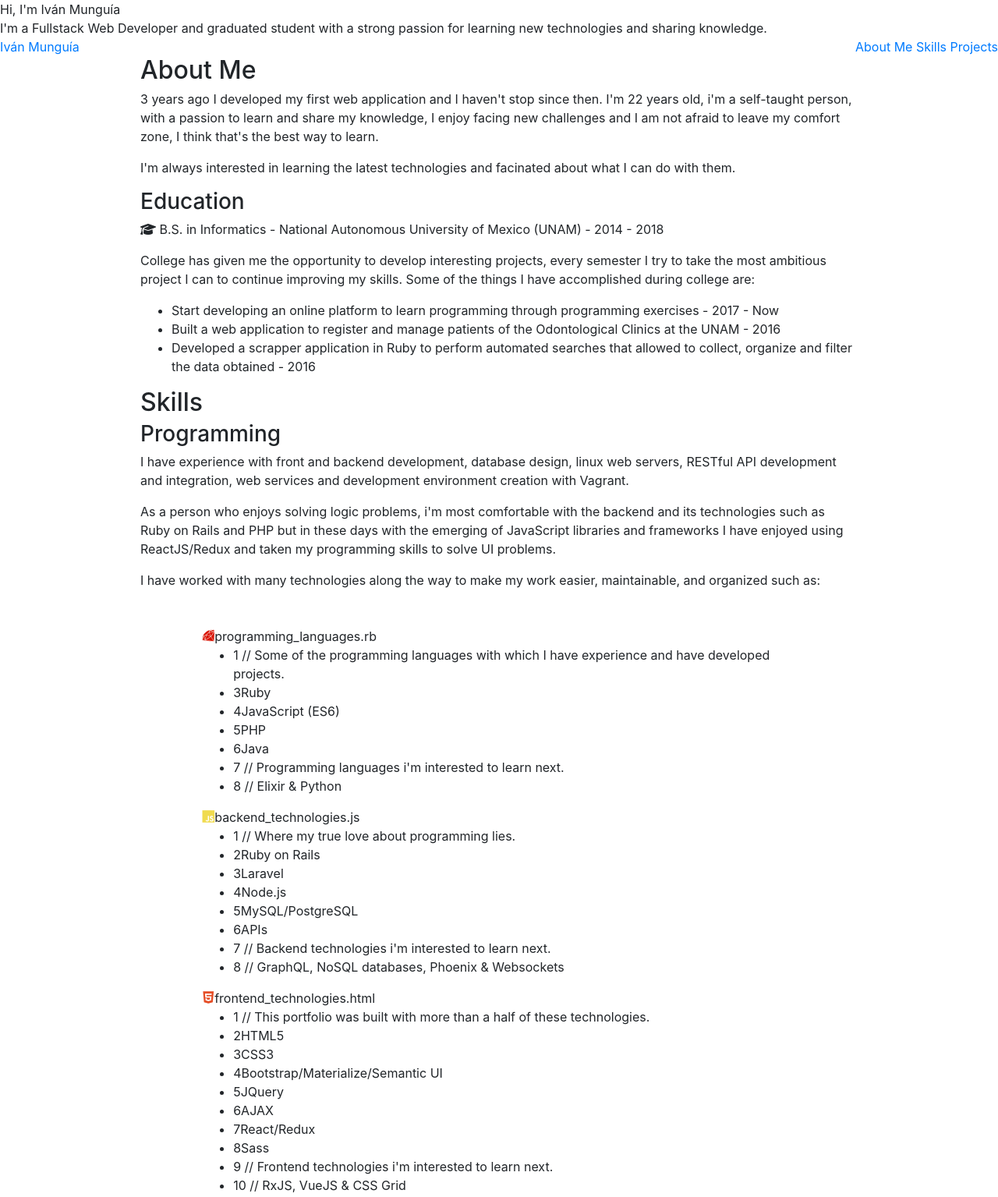
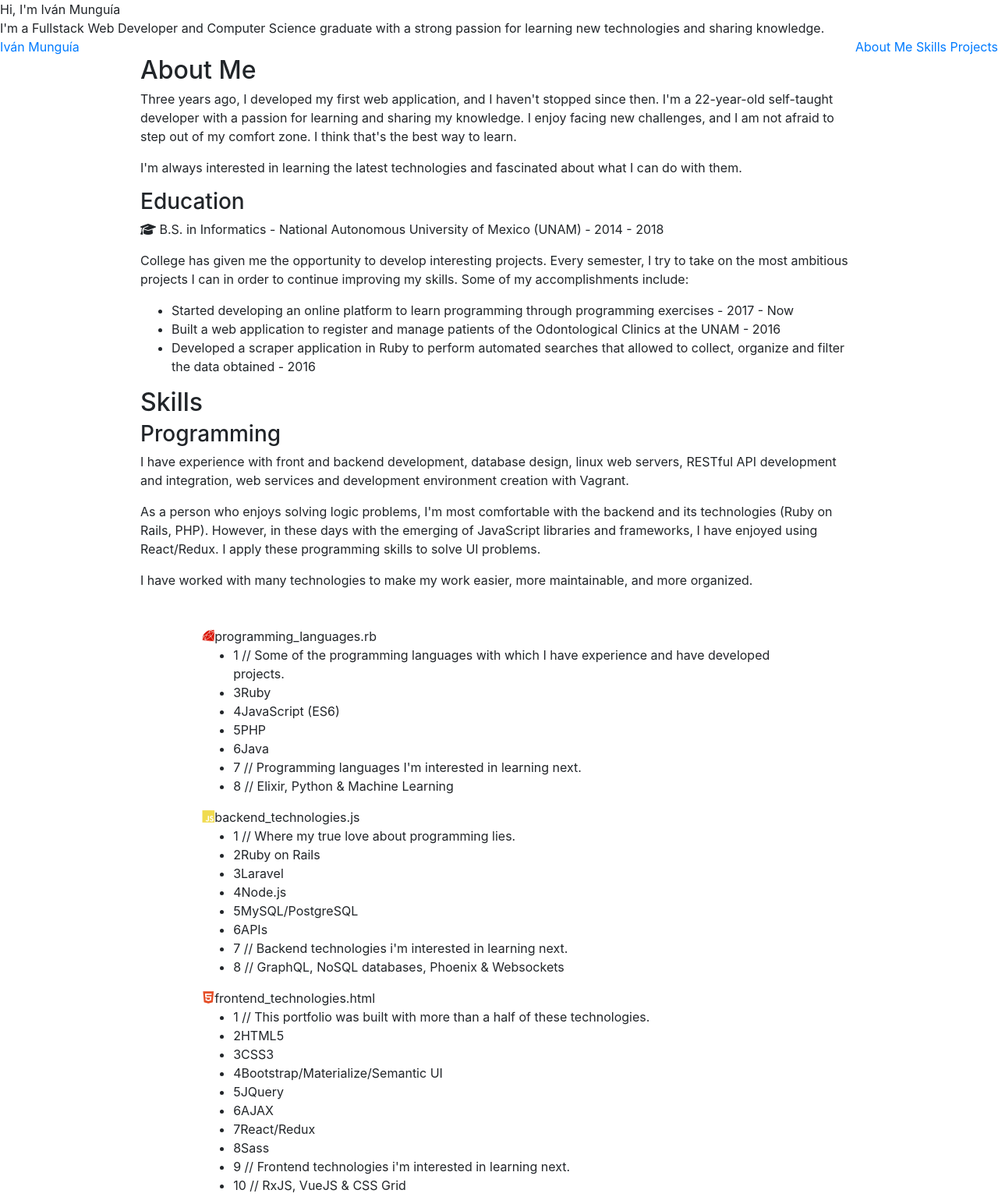
Before and after one commit to warborn/portfolio, a website: page src/index.html in a window 1280 px wide. Shown: the top 1535 px of the page at 78% size. Drawn offline with nearby package versions, Linux system fonts and the light colour scheme.

Commit message:
Fix the grammar of the index page

```diff
--- a/src/index.html
+++ b/src/index.html
@@ -17,7 +17,7 @@
       <div class="gradient-line"></div>
       <div class="description">
         <!-- I'm a Computer Science student at the UNAM and a web developer with a strong passion for learning new technologies.  -->
-        I'm a Fullstack Web Developer and graduated student with a strong passion for learning new technologies and sharing knowledge.
+        I'm a Fullstack Web Developer and Computer Science graduate with a strong passion for learning new technologies and sharing knowledge.
       </div>
     </div>
   </div>
@@ -49,10 +49,10 @@
         <div class="separator"></div>
         <div class="bio flow-text">
           <p>
-            3 years ago I developed my first web application and I haven't stop since then. I'm 22 years old, i'm a self-taught person, with a passion to learn and share my knowledge, I enjoy facing new challenges and I am not afraid to leave my comfort zone, I think that's the best way to learn.
+            Three years ago, I developed my first web application, and I haven't stopped since then. I'm a 22-year-old self-taught developer with a passion for learning and sharing my knowledge. I enjoy facing new challenges, and I am not afraid to step out of my comfort zone. I think that's the best way to learn.
           </p>
           <p>
-            I'm always interested in learning the latest technologies and facinated about what I can do with them.
+            I'm always interested in learning the latest technologies and fascinated about what I can do with them.
           </p>
         </div>
         <!-- <h4>My Social Networks</h4>
@@ -69,11 +69,11 @@
             B.S. in Informatics - National Autonomous University of Mexico (UNAM) - <span class="date">2014 - 2018</span>
           </p>
           <p>
-            College has given me the opportunity to develop interesting projects, every semester I try to take the most ambitious project I can to continue improving my skills. Some of the things I have accomplished during college are:
+            College has given me the opportunity to develop interesting projects. Every semester, I try to take on the most ambitious projects I can in order to continue improving my skills. Some of my accomplishments include:
           </p>
           <ul class="acomplishments">
             <li>
-              Start developing an online platform to learn programming through programming exercises -
+              Started developing an online platform to learn programming through programming exercises -
               <span class="date">2017 - Now</span>
             </li>
             <li>
@@ -81,11 +81,13 @@
               <span class="date">2016</span>
             </li>
             <li>
-              Developed a scrapper application in Ruby to perform automated searches that allowed to collect, organize and filter the data obtained -
+              Developed a scraper application in Ruby to perform automated searches that allowed to collect, organize and filter the data obtained -
               <span class="date">2016</span>
             </li>
           </ul>
         </div>
+
+
         <!-- <div class="row social-networks">
           <div class="col-4 col-sm-3 ml-auto">
             <a href="https://github.com/warborn" target="_blank" class="social-network -github"><i class="fa fa-github-alt"></i></a>
@@ -140,9 +142,9 @@
             <!--I have worked with many technologies along the way to make my work easier, maintainable, and organized such as <span class="es6">ES6</span>, <span class="sass">Sass</span>, <span class="webpack">Webpack</span>, <span class="reactjs">ReactJS</span>, <span class="nodejs">NodeJS</span>, <span class="rails">Rails</span> and <span class="laravel">Laravel</span> to name a few. -->
           </p>
           <p>
-            As a person who enjoys solving logic problems, i'm most comfortable with the backend and its technologies such as Ruby on Rails and PHP but in these days with the emerging of JavaScript libraries and frameworks I have enjoyed using ReactJS/Redux and taken my programming skills to solve UI problems.
+            As a person who enjoys solving logic problems, I'm most comfortable with the backend and its technologies (Ruby on Rails, PHP). However, in these days with the emerging of JavaScript libraries and frameworks, I have enjoyed using React/Redux. I apply these programming skills to solve UI problems.
           </p>
-          <p>I have worked with many technologies along the way to make my work easier, maintainable, and organized such as:</p>
+          <p>I have worked with many technologies to make my work easier, more maintainable, and more organized.</p>
         </div>
         <div class="row mt-5">
           <div class="col-12 col-lg-10 ml-auto mr-auto">
@@ -160,10 +162,10 @@
                   <li class="line"><span class="linenumber">5</span><span class="purple">PHP</span></li>
                   <li class="line"><span class="linenumber">6</span><span class="orange">Java</span></li>
                   <li class="line"><span class="linenumber">7</span>
-                    <span class="comment">// Programming languages i'm interested to learn next.</span>
+                    <span class="comment">// Programming languages I'm interested in learning next.</span>
                   </li>
                   <li class="line"><span class="linenumber">8</span>
-                    <span class="comment">// Elixir &amp; Python</span>
+                    <span class="comment">// Elixir, Python &amp; Machine Learning</span>
                   </li>
                 </ul>
               </div>
@@ -186,7 +188,7 @@
                   <li class="line"><span class="linenumber">5</span><span class="blue">MySQL/PostgreSQL</span></li>
                   <li class="line"><span class="linenumber">6</span><span class="purple">APIs</span></li>
                   <li class="line"><span class="linenumber">7</span>
-                    <span class="comment">// Backend technologies i'm interested to learn next.</span>
+                    <span class="comment">// Backend technologies i'm interested in learning next.</span>
                   </li>
                   <li class="line"><span class="linenumber">8</span>
                     <span class="comment">// GraphQL, NoSQL databases, Phoenix &amp; Websockets</span>
@@ -214,7 +216,7 @@
                   <li class="line"><span class="linenumber">7</span><span class="light-blue">React/Redux</span></li>
                   <li class="line"><span class="linenumber">8</span><span class="purple">Sass</span></li>
                   <li class="line"><span class="linenumber">9</span>
-                    <span class="comment">// Frontend technologies i'm interested to learn next.</span>
+                    <span class="comment">// Frontend technologies i'm interested in learning next.</span>
                   </li>
                   <li class="line"><span class="linenumber">10</span>
                     <span class="comment">// RxJS, VueJS &amp; CSS Grid</span>
@@ -232,7 +234,7 @@
               <div class="content">
                 <ul class="lines">
                   <li class="line"><span class="linenumber">1</span>
-                    <span class="comment">// It's hard to imagine living a live without these tools.</span>
+                    <span class="comment">// It's hard to imagine life without these tools.</span>
                   </li>
                   <li class="line"><span class="linenumber">2</span><span class="orange">Git</span></li>
                   <li class="line"><span class="linenumber">3</span><span class="light-blue">Webpack</span></li>
@@ -241,7 +243,7 @@
                   <li class="line"><span class="linenumber">6</span><span class="yellow">Vagrant</span></li>
                   <li class="line"><span class="linenumber">7</span><span class="purple">Ubuntu</span></li>
                   <li class="line"><span class="linenumber">8</span>
-                    <span class="comment">// Tools i'm interested to learn next.</span>
+                    <span class="comment">// Tools i'm interested in learning next.</span>
                   </li>
                   <li class="line"><span class="linenumber">9</span>
                     <span class="comment">// Docker, Continuous Integration, React Native &amp; AWS</span>
```
